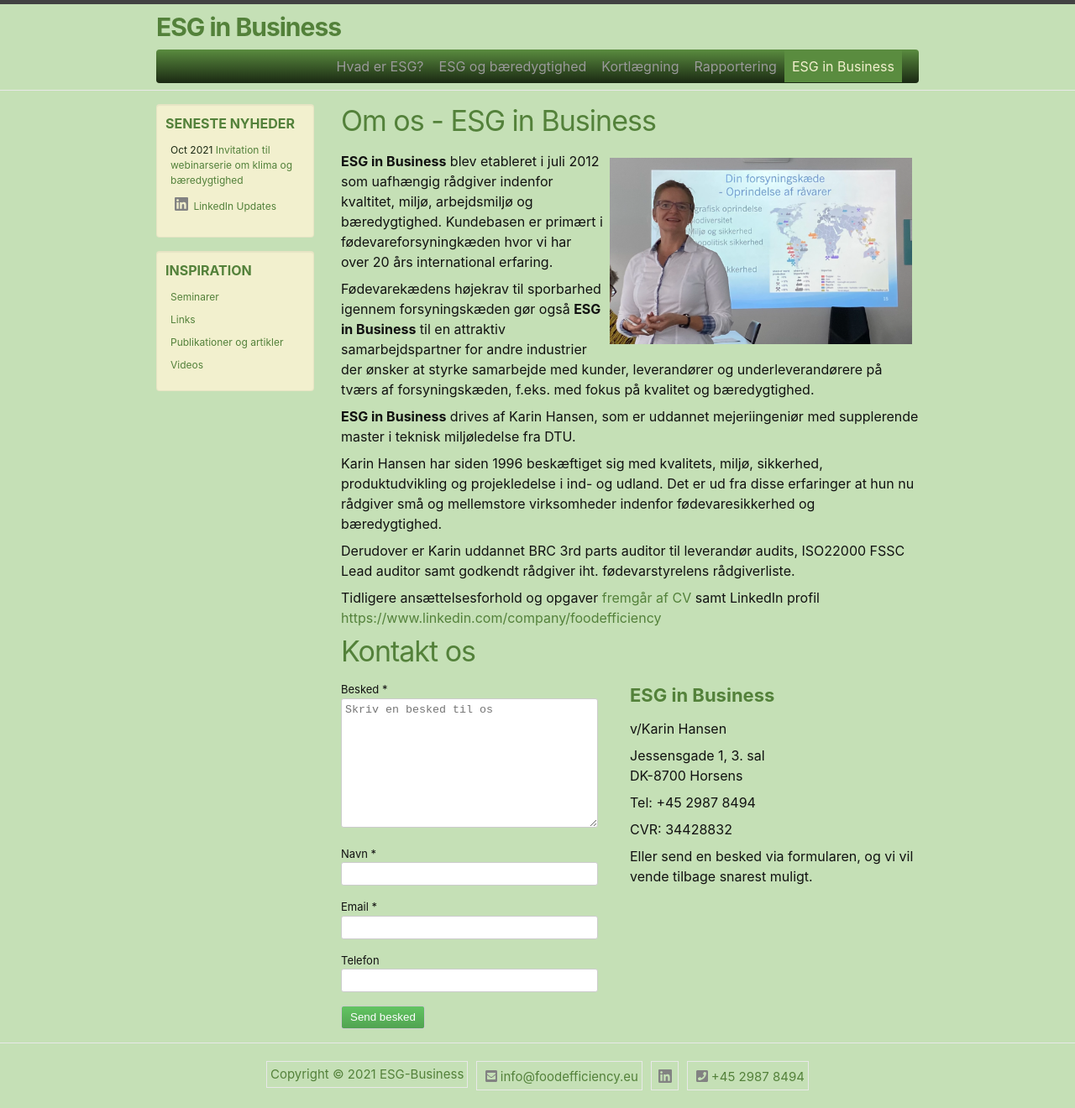
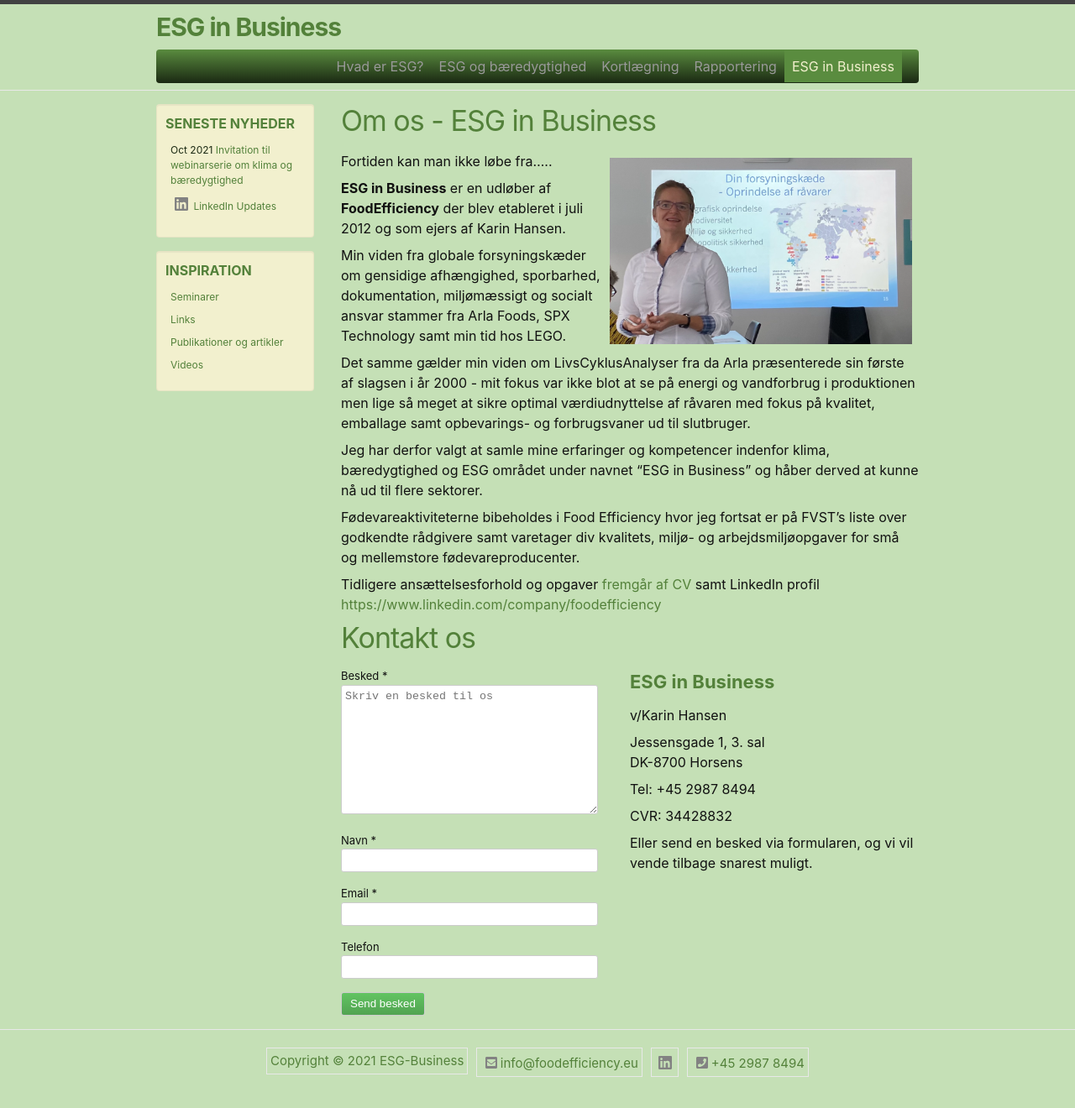
Before and after one commit to FoodEfficiency/esg-business.github.io, a Jekyll site: the page built from _da/about.md, in a window 1280 px wide. Shown: the whole page at 84% size. Built offline with Jekyll 4.4.1, drawn with Linux system fonts in a browser that asks for light colours; nearby versions of some CDN libraries.

Commit message:
Update about.md

```diff
--- a/_da/about.md
+++ b/_da/about.md
@@ -12,15 +12,18 @@
 # Om os - ESG in Business
 
 ![ESG in Business v/Karin Hansen][1]
-**ESG in Business** blev etableret i juli 2012 som uafhængig rådgiver indenfor kvaltitet, miljø, arbejdsmiljø og bæredygtighed. Kundebasen er primært i fødevareforsyningkæden hvor vi har over 20 års international erfaring.
 
-Fødevarekædens højekrav til sporbarhed igennem forsyningskæden gør også **ESG in Business** til en attraktiv samarbejdspartner for andre industrier der ønsker at styrke samarbejde med kunder, leverandører og underleverandørere på tværs af forsyningskæden, f.eks. med fokus på kvalitet og bæredygtighed.
+Fortiden kan man ikke løbe fra.....
 
-**ESG in Business** drives af Karin Hansen, som er uddannet mejeriingeniør med supplerende master i teknisk miljøledelse fra DTU.
+**ESG in Business** er en udløber af **FoodEfficiency** der blev etableret i juli 2012 og som ejers af Karin Hansen.
 
-Karin Hansen har siden 1996 beskæftiget sig med kvalitets, miljø, sikkerhed, produktudvikling og projekledelse i ind- og udland. Det er ud fra disse erfaringer at hun nu rådgiver små og mellemstore virksomheder indenfor fødevaresikkerhed og bæredygtighed.
+Min viden fra globale forsyningskæder om gensidige afhængighed, sporbarhed, dokumentation, miljømæssigt og socialt ansvar stammer fra Arla Foods, SPX Technology samt min tid hos LEGO.
 
-Derudover er Karin uddannet BRC 3rd parts auditor til leverandør audits, ISO22000 FSSC Lead auditor samt godkendt rådgiver iht. fødevarstyrelens rådgiverliste.
+Det samme gælder min viden om LivsCyklusAnalyser fra da Arla præsenterede sin første af slagsen i år 2000 - mit fokus var ikke blot at se på energi og vandforbrug i produktionen men lige så meget at sikre optimal værdiudnyttelse af råvaren med fokus på kvalitet, emballage samt opbevarings- og forbrugsvaner ud til slutbruger.
+
+Jeg har derfor valgt at samle mine erfaringer og kompetencer indenfor klima, bæredygtighed og ESG området under navnet "ESG in Business" og håber derved at kunne nå ud til flere sektorer.
+
+Fødevareaktiviteterne bibeholdes i Food Efficiency hvor jeg fortsat er på FVST's liste over godkendte rådgivere samt varetager div kvalitets, miljø- og arbejdsmiljøopgaver for små og mellemstore fødevareproducenter.
 
 Tidligere ansættelsesforhold og opgaver [fremgår af CV][2] samt LinkedIn profil [https://www.linkedin.com/company/foodefficiency][3]
 
```
